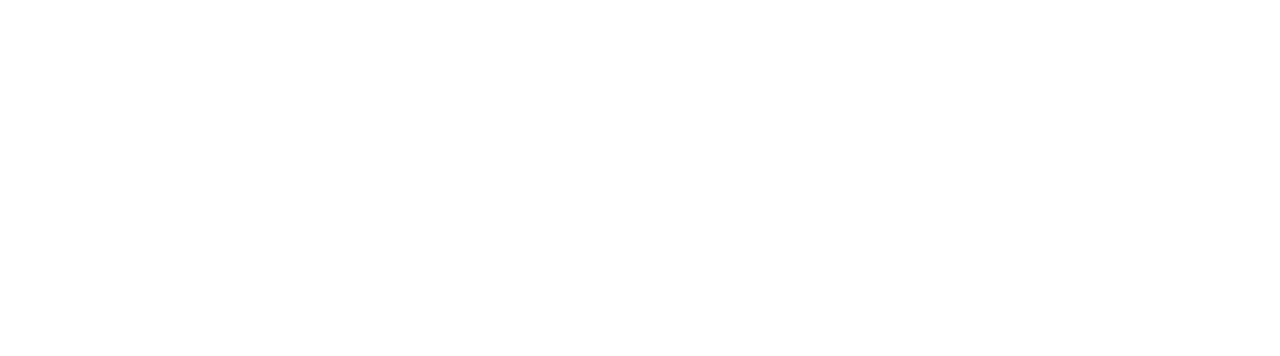
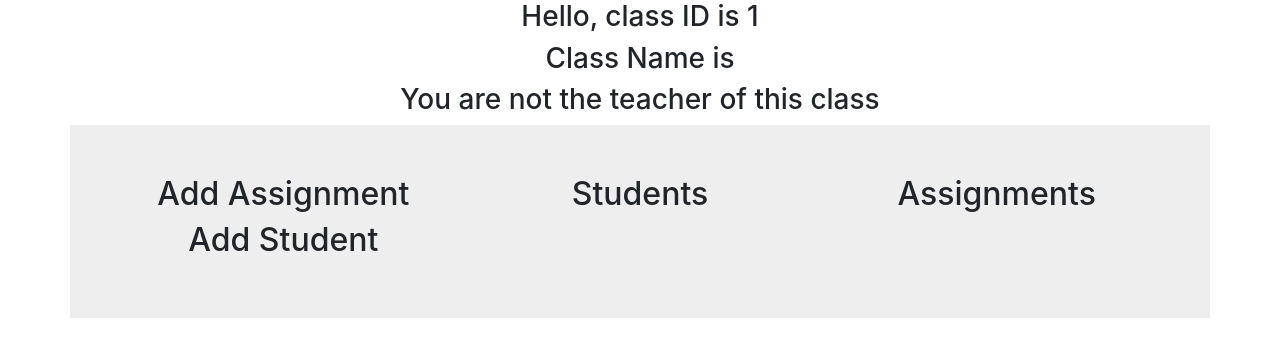
Before and after one commit to NicciMoyer/Project3, a React (Create React App) app in the folder client/: page /classes/1 in a window 1280 px wide. Shown: the top 356 px of the page. Built offline with nearby package versions, Linux system fonts and the light colour scheme; no server answers; the HTML template or start-up script is replaced by a standard one.

Commit message:
added class page and check if user is teacher

```diff
--- a/client/src/App.js
+++ b/client/src/App.js
@@ -6,6 +6,7 @@
 import Signup from "./pages/Signup"
 import Login from "./pages/Login"
 import UserContext from "./contexts/UserContext"
+import ClassPage from "./pages/ClassPage"
 
 function App() {
   const [userState, setUserState] =useState({
@@ -13,7 +14,7 @@
     prefix: "",
     firstName: "",
     lastName: "",
-    id: "",
+    userId: "",
     isTeacher: false
   })
   return (
@@ -25,6 +26,7 @@
       <Route exact path = "/login"><Login setUserState={setUserState}/></Route>
       <Route exact path= "/studentdashboard" component={StudentDashboard}/>
       <Route exact path= "/teacherdashboard" component={TeacherDashboard}/>
+      <Route exact path= "/classes/:id" component={ClassPage}/>
     </div>
     </Router>
     </UserContext.Provider>
--- /dev/null
+++ b/client/src/components/ClassCard/index.js
@@ -0,0 +1,14 @@
+import React from "react"
+
+function ClassCard(props){
+    return(
+<div className="card">
+  <div className="card-body">
+    <h5 className="card-title">{props.title}</h5>
+    <h6 className="card-subtitle mb-2 text-muted">{props.subtitle}</h6>
+  </div>
+</div>
+    )
+}
+
+export default ClassCard
--- a/client/src/contexts/UserContext.js
+++ b/client/src/contexts/UserContext.js
@@ -5,7 +5,7 @@
     prefix: "",
     firstName: "",
     lastName: "",
-    id: "",
+    userId: "",
     isTeacher: false
 })
 
--- /dev/null
+++ b/client/src/pages/ClassPage.js
@@ -0,0 +1,45 @@
+import React , {useState, useEffect, useContext} from "react"
+import {useParams } from "react-router-dom"
+import axios from "axios"
+import { Container, Col , Row} from "../components/Grid";
+import UserContext from "../contexts/UserContext"
+
+
+function ClassPage(props){
+    const{userId} =useContext(UserContext)
+    const{id} = useParams()
+    const [className, setClassName] = useState("")
+    const[owner, setOwner] =useState(false)
+
+    useEffect(() => {
+        axios.get("/api/class/"+id)
+        .then((res) => {
+            setClassName(res.data.title)
+            setOwner(res.data.UserId===userId)
+        })
+    })
+
+    return(
+        <div>
+        <h3>Hello, class ID is {id}</h3>
+        <h3>Class Name is {className}</h3>
+        <h3>You {owner? "are" : "are not" } the teacher of this class</h3>
+        <Container>
+            <Row>
+            <Col size="md-4 sm-12">
+                <h2>Add Assignment</h2>
+                <h2>Add Student</h2>
+            </Col>
+            <Col size="md-4 sm-12">
+                <h2>Students</h2>
+            </Col>
+            <Col size="md-4 sm-12">
+            <h2>Assignments</h2>
+            </Col>
+            </Row>
+        </Container>
+        </div>
+    )
+}
+
+export default ClassPage;
--- a/client/src/pages/Login.js
+++ b/client/src/pages/Login.js
@@ -23,7 +23,7 @@
             axios.post("/api/login", {...formObject})
             .then((res) => {if(res.status === 200){
               console.log(res)
-              props.setUserState({userName: res.data.userName, prefix: res.data.prefix, firstName: res.data.firstName, lastName: res.data.lastName, id: res.data.id, isTeacher: res.data.isTeacher})
+              props.setUserState({userName: res.data.userName, prefix: res.data.prefix, firstName: res.data.firstName, lastName: res.data.lastName, userId: res.data.id, isTeacher: res.data.isTeacher})
               setLoginSuccess(true)
             }})
             .catch(err=> {
--- a/client/src/pages/Signup.js
+++ b/client/src/pages/Signup.js
@@ -34,7 +34,7 @@
             const newObject={...formObject}
             axios.post("/api/signup", newObject)
             .then((res) => {
-              props.setUserState({userName: res.data.userName, prefix: res.data.prefix, firstName: res.data.firstName, lastName: res.data.lastName, id: res.data.id, isTeacher: res.data.isTeacher})
+              props.setUserState({userName: res.data.userName, prefix: res.data.prefix, firstName: res.data.firstName, lastName: res.data.lastName, userId: res.data.id, isTeacher: res.data.isTeacher})
               setLoginSuccess(true)
             })
             .catch(err => {
@@ -91,7 +91,6 @@
             name="isTeacher"
             label="Student or teacher?"
             />
-            <br/>
             <PasswordInput
             onChange={handleInputChange}
             name="password"
--- a/client/src/pages/TeacherDashboard.js
+++ b/client/src/pages/TeacherDashboard.js
@@ -3,11 +3,13 @@
 import { InputClear, FormBtn } from "../components/Form";
 import { Container, Col , Row} from "../components/Grid";
 import axios from "axios";
+import ClassCard from "../components/ClassCard"
+import {Link} from "react-router-dom"
 
 
 
 function TeacherDashboard(){
-    const{id, prefix, firstName, lastName, userName, isTeacher} =useContext(UserContext)
+    const{userId, prefix, firstName, lastName, userName, isTeacher} =useContext(UserContext)
     const [formObject, setFormObject] = useState({});
     const [classList, setClassList] =useState([])
 
@@ -17,9 +19,10 @@
       };
 
     useEffect(() => {
-        axios.get("/api/teacherclass/"+id)
+        axios.get("/api/teacherclass/"+userId)
         .then((res) => {
             console.log(res.data)
+            setClassList(res.data)
         })
     },[])
 
@@ -40,7 +43,7 @@
         <h2>Hello, {prefix} {firstName} {lastName}</h2>
         <h3>Username: {userName} </h3>
         <p>You {isTeacher ? "are" : "are not"} a teacher</p>
-        <p>id: {id}</p>
+        <p>id: {userId}</p>
         <Row>
         <Col size="md-6 sm-12">
         <h2>Create New Class</h2>
@@ -67,6 +70,13 @@
         </Col>
         <Col size="md-6 sm-12">
         <h2>Your Classes</h2>
+        {classList.map((item) => (
+            <>
+        <Link to={"/classes/"+item.id} key={item.id}>
+        <ClassCard title={item.title} subtitle={item.subtitle} key={item.id}/>
+        </Link>
+        </>
+        ))}
         </Col></Row>
         </Container>
 
```
Also changed, not shown: 1 other file (tests, documents, lock files or other folders).
